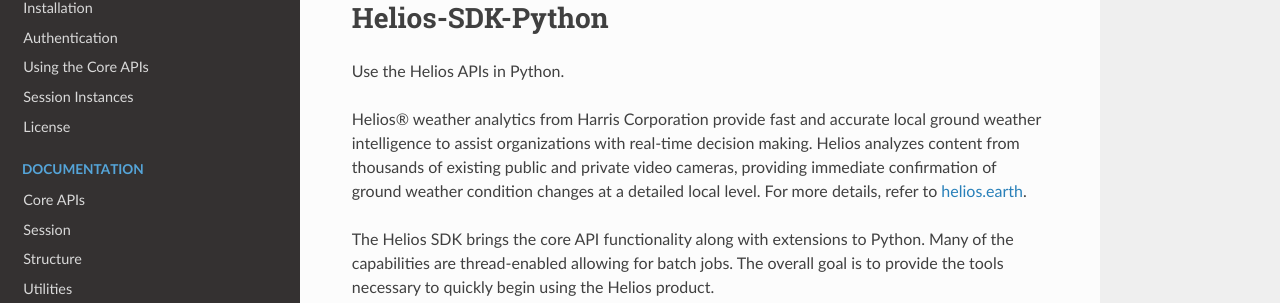
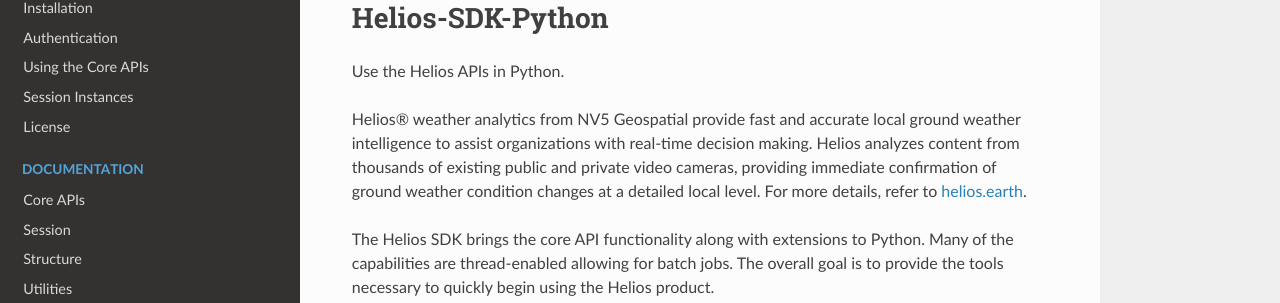
Before and after one commit to helios-earth/helios-sdk-python, a Sphinx documentation site: the page built from docs/index.rst, in a window 1280 px wide and 900 px high. Shown: the part 169-472 px from the top of the window. Built offline with Sphinx 7.4.7 and the Read the Docs theme 2.0.0, drawn with Linux system fonts in a browser that asks for light colours; some of the changed lines change nothing that is shown.

Commit message:
Update index.rst
NV5 rebranding

```diff
--- a/docs/index.rst
+++ b/docs/index.rst
@@ -5,7 +5,7 @@
 
 .. image:: https://img.shields.io/badge/Git-repo-blue.svg?style=flat-square
     :alt: GitHub Repository
-    :target: https://github.com/harris-helios/helios-sdk-python
+    :target: https://github.com/helios-earth/helios-sdk-python
 
 .. image:: https://img.shields.io/pypi/v/helios-sdk.svg?style=flat-square
     :alt: PyPI
@@ -13,7 +13,7 @@
 
 .. image:: https://img.shields.io/github/license/mashape/apistatus.svg?style=flat-square
     :alt: License
-    :target: https://github.com/harris-helios/helios-sdk-python/blob/master/LICENSE
+    :target: https://github.com/helios-earth/helios-sdk-python/blob/master/LICENSE
 
 -----------------
 
@@ -22,7 +22,7 @@
 
 Use the Helios APIs in Python.
 
-Helios® weather analytics from Harris Corporation provide fast and
+Helios® weather analytics from NV5 Geospatial provide fast and
 accurate local ground weather intelligence to assist organizations
 with real-time decision making. Helios analyzes content from
 thousands of existing public and private video cameras, providing
```
